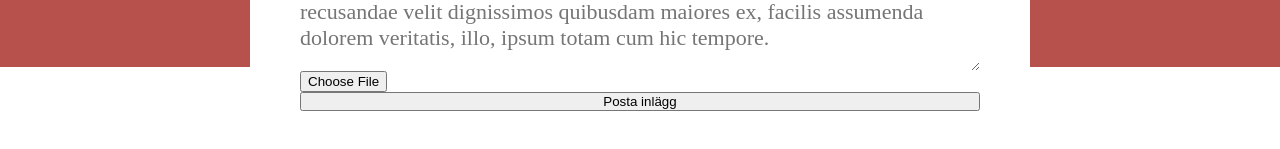
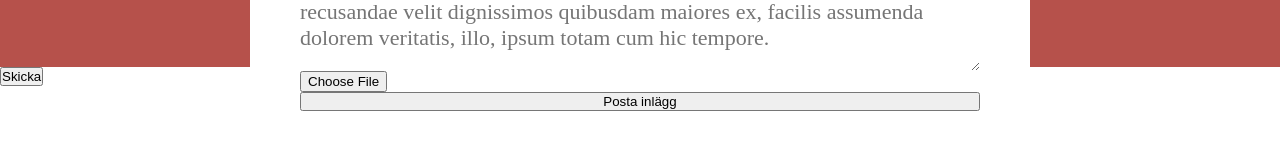
Before and after one commit to AnnieEliasson/Wordpress-API, a React (Vite) app: page / in a window 1280 px wide. Shown: the part 1213-1362 px from the top of the page. Built offline with nearby package versions, Linux system fonts and the light colour scheme.

Commit message:
det går att skicka mejl, till min mejl för tillfället

```diff
--- a/package.json
+++ b/package.json
@@ -13,6 +13,7 @@
   "dependencies": {
     "axios": "^1.7.7",
     "basic-auth": "^2.0.1",
+    "emailjs-com": "^3.2.0",
     "react": "^18.3.1",
     "react-dom": "^18.3.1",
     "sass": "^1.78.0"
--- a/src/App.tsx
+++ b/src/App.tsx
@@ -1,10 +1,36 @@
+import { useState } from "react";
 import "./App.css";
+import Email from "./Components/Email/email";
 import CreatePostPage from "./Pages/CreatePostPage/CreatePostPage";
 
 function App() {
+  const [breadth, setBreadth] = useState("");
+  const [entry, setEntry] = useState("");
+  const [title, setTitle] = useState("");
+  const [file, setFile] = useState(null);
+
   return (
     <>
-      <CreatePostPage />
+      <CreatePostPage
+        breadth={breadth}
+        setBreadth={setBreadth}
+        entry={entry}
+        setEntry={setEntry}
+        title={title}
+        setTitle={setTitle}
+        file={file}
+        setFile={setFile}
+      />
+      <Email
+        breadth={breadth}
+        setBreadth={setBreadth}
+        entry={entry}
+        setEntry={setEntry}
+        title={title}
+        setTitle={setTitle}
+        file={file}
+        setFile={setFile}
+      />
     </>
   );
 }
--- /dev/null
+++ b/src/Components/Email/Email.tsx
@@ -0,0 +1,66 @@
+import React, { useState } from "react";
+import { Props } from "../../Pages/CreatePostPage/CreatePostPage";
+
+const Email = ({
+  breadth,
+  setBreadth,
+  entry,
+  setEntry,
+  title,
+  setTitle,
+  file,
+  setFile,
+}: Props) => {
+  const [status, setStatus] = useState(""); // För att visa feedback till användaren
+
+  const sendMail = async () => {
+    const serviceId = "service_7nigrok";
+    const templateId = "template_q2ilo02";
+    const publicKey = "u_YqnrrTApsmG-_FN";
+
+    const data = {
+      service_id: serviceId,
+      template_id: templateId,
+      user_id: publicKey,
+      template_params: {
+        title: title,
+        entry: entry,
+        breadth: breadth,
+      },
+    };
+
+    try {
+      const response = await fetch(
+        "https://api.emailjs.com/api/v1.0/email/send",
+        {
+          method: "POST",
+          headers: {
+            "Content-Type": "application/json",
+          },
+          body: JSON.stringify(data),
+        }
+      );
+
+      if (response.ok) {
+        setStatus("E-post skickades framgångsrikt!");
+        console.log("E-post skickades", await response.json());
+        setBreadth("");
+      } else {
+        setStatus("Misslyckades att skicka e-post.");
+        console.error("Fel vid skickande av e-post", await response.text());
+      }
+    } catch (error) {
+      setStatus("Något gick fel.");
+      console.error("Något gick fel med begäran", error);
+    }
+  };
+
+  return (
+    <div>
+      <button onClick={sendMail}>Skicka</button>
+      {status && <p>{status}</p>}
+    </div>
+  );
+};
+
+export default Email;
```
Also changed, not shown: src/Pages/CreatePostPage/CreatePostPage.tsx (+26 -12 lines), 1 other file (tests, documents, lock files or other folders).
